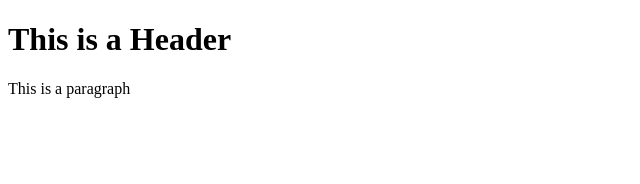
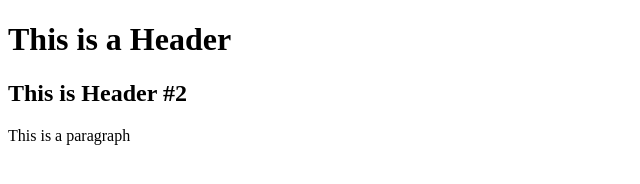
Before and after one commit to 1HRE1/git-test, a plain HTML site: page index.html in a window 1280 px wide. Shown: the whole page, without its empty margins (0-640 px from the left). Drawn offline with Linux system fonts and the light colour scheme.

Commit message:
3rd commit

```diff
--- a/index.html
+++ b/index.html
@@ -2,6 +2,7 @@
 <html>
    <body>
       <h1>This is a Header</h1>
+      <h2>This is Header #2</h2>
       <p>This is a paragraph</p>
    </body>
 </html>
```
